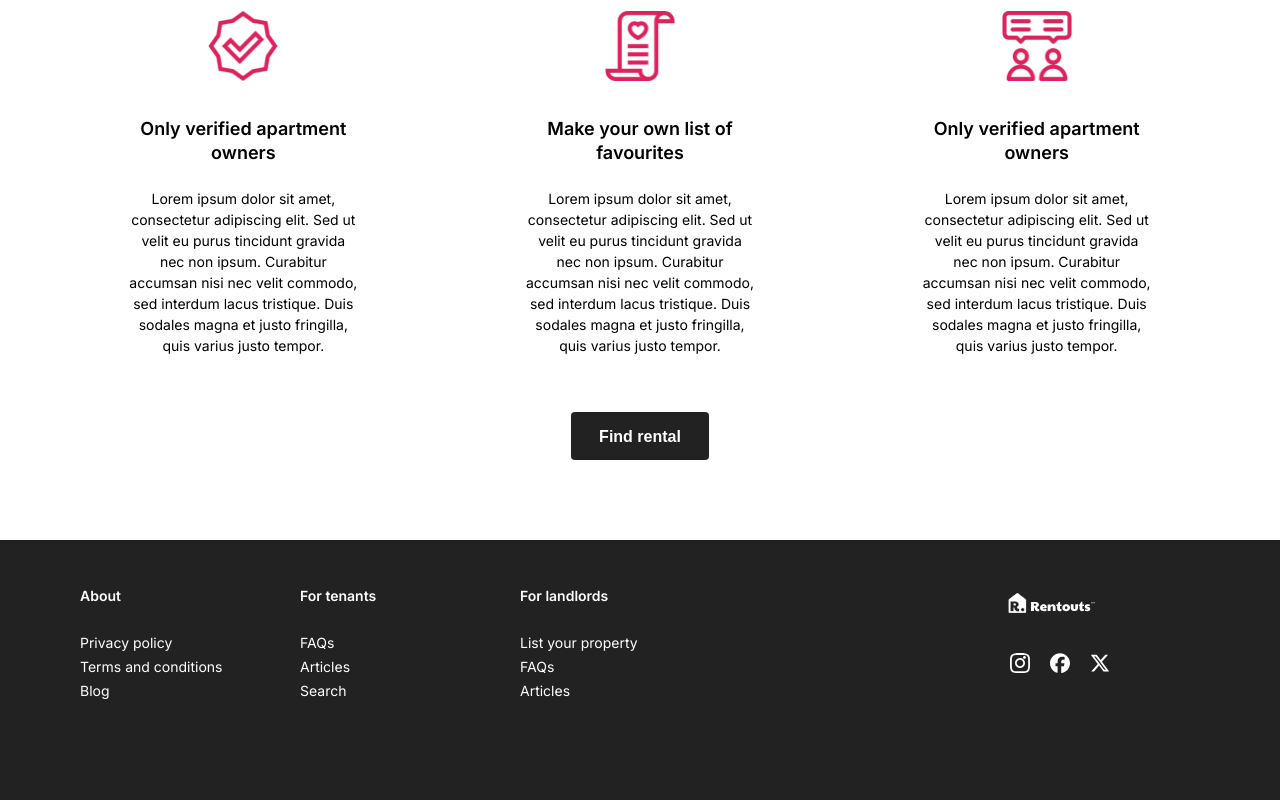
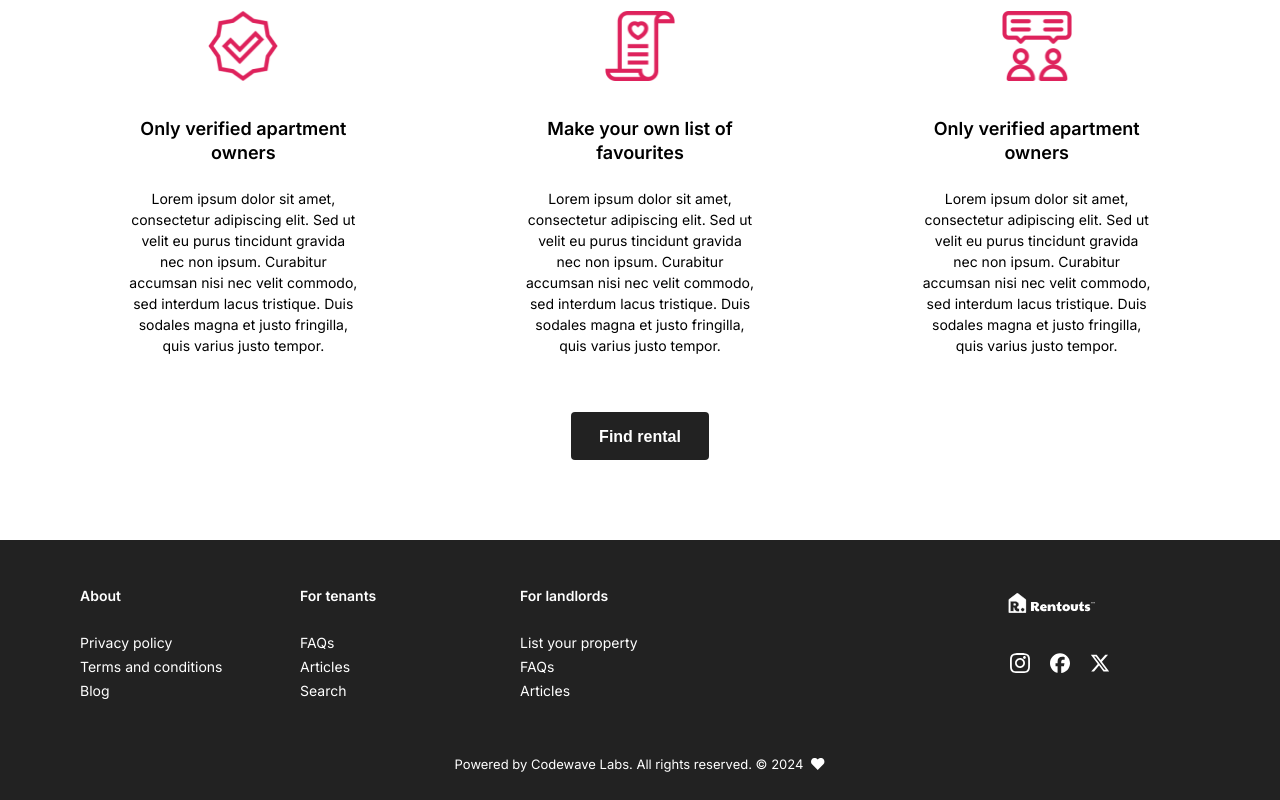
Before and after one commit to deegha/rentoutslk, a Next.js app: page / in a window 1280 px wide. Shown: the part 1346-2146 px from the top of the page. Built offline with nearby package versions, Linux system fonts and the light colour scheme.

Commit message:
Add footer

```diff
--- a/src/components/footer/footer.module.scss
+++ b/src/components/footer/footer.module.scss
@@ -3,9 +3,11 @@
 
 .footer {
   display: flex;
-  flex-direction: row;
+  flex-direction: column;
   background-color: #222222;
   height: 260px;
+
+  align-items: center;
 }
 
 .container {
@@ -65,3 +67,21 @@
   gap: 16px;
   padding: 0px 8px;
 }
+
+.allRights {
+  display: flex;
+  flex-direction: row;
+  gap: 8px;
+  margin-top: auto;
+  margin-bottom: 28px;
+  align-items: center;
+}
+
+.allRights p {
+  color: $font-color-two;
+
+  font-size: 13px;
+  font-weight: 400;
+  line-height: 15.73px;
+  text-align: left;
+}
--- a/src/components/footer/footer.tsx
+++ b/src/components/footer/footer.tsx
@@ -5,6 +5,7 @@ import Logo from '@/icons/logo_footer.svg';
 import Instagram from '@/icons/ig.svg';
 import Facebook from '@/icons/fb.svg';
 import X from '@/icons/x.svg';
+import Heart from '@/icons/heart.svg';
 
 export const Footer = () => {
   return (
@@ -53,6 +54,9 @@ export const Footer = () => {
           </div>
         </div>
       </div>
+      <div className={styles.allRights}>
+        <p>Powered by Codewave Labs. All rights reserved. © 2024</p> <Heart />
+      </div>
     </footer>
   );
 };
```
Also changed, not shown: src/icons/heart.svg (added).
